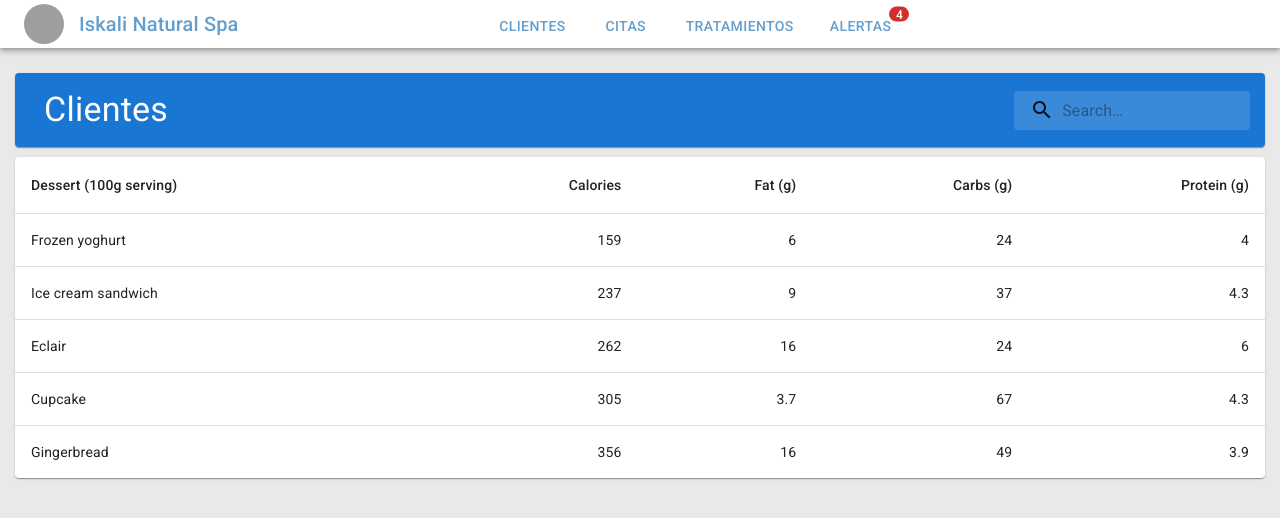
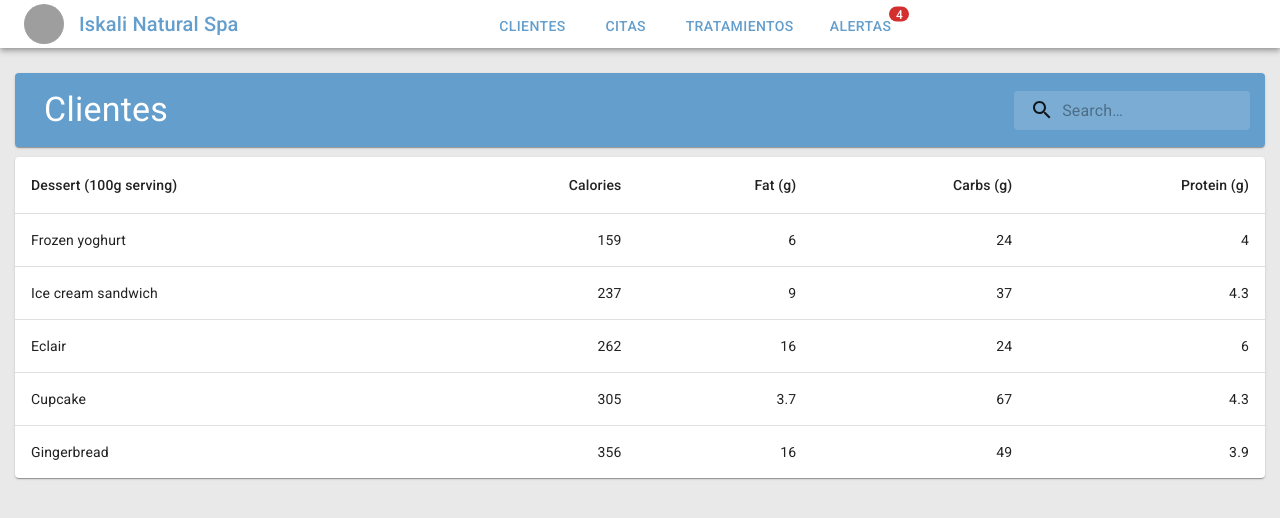
Before and after one commit to vauhauz-dev/spa-clinic-web, a Next.js app: page / in a window 1280 px wide. Shown: the top 518 px of the page. Built offline with nearby package versions, Linux system fonts and the light colour scheme; no server answers; sample sign-in values are in the browser's storage; grey boxes are pictures that could not be loaded.

Commit message:
Update customers.tsx

```diff
--- a/src/components/clientes/customers.tsx
+++ b/src/components/clientes/customers.tsx
@@ -64,7 +64,7 @@ function createData(
 
 export default function Customers() {
     return <Box sx={{padding: '15px', backgroundColor: '#e9e9e9', marginTop: '10px'}}>
-        <Paper sx={{marginBottom: '10px', padding: '5px', backgroundColor: '#1976d2'}}>
+        <Paper sx={{marginBottom: '10px', padding: '5px', backgroundColor: '#649ecc'}}>
             <Toolbar>
                 <Typography variant="h4" sx={{color: 'white'}}>
                     Clientes
```
